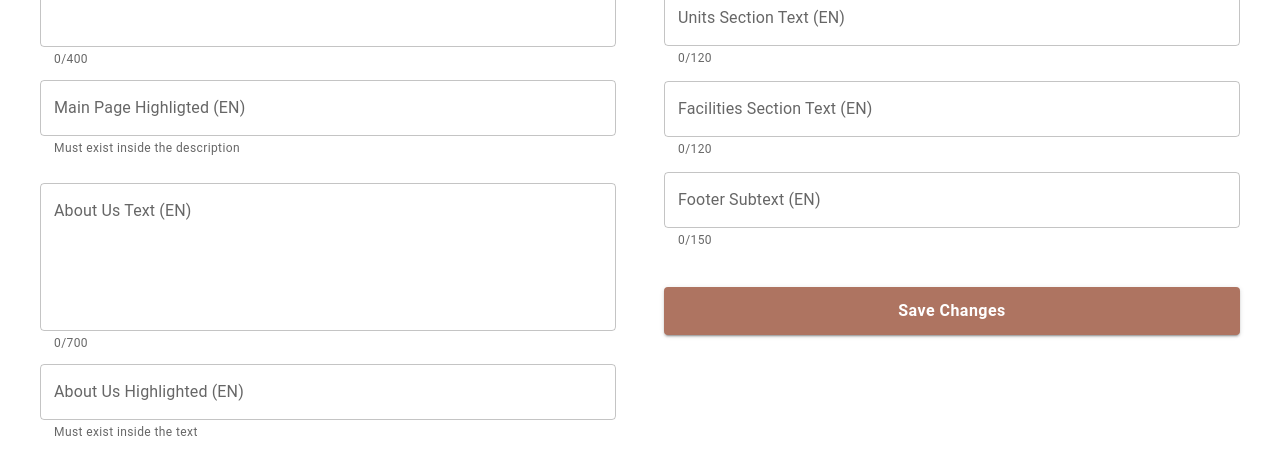
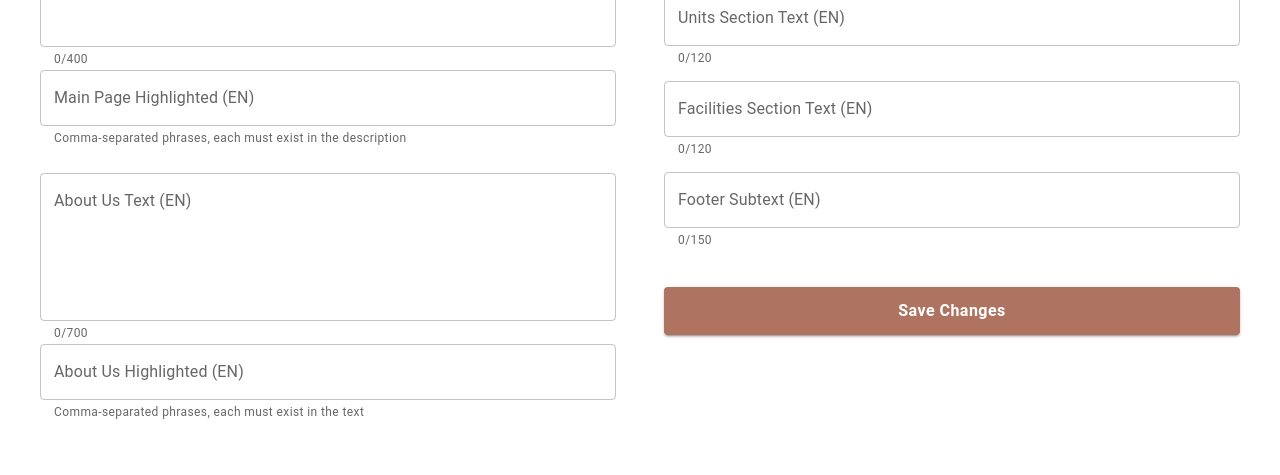
Before and after one commit to ZubalYana/stuffPlace-frontend, a React (Vite) app: page /admin in a window 1280 px wide. Shown: the part 897-1372 px from the top of the page. Built offline with nearby package versions, Linux system fonts and the light colour scheme; no server answers; sample sign-in values are in the browser's storage; a web font is replaced by a local one.

Commit message:
actually highlight the required text

```diff
--- a/src/components/elements/TextControlBlock.tsx
+++ b/src/components/elements/TextControlBlock.tsx
@@ -18,13 +18,16 @@ type LocalizedText = {
 type HighlightedLocalizedText = {
     en: {
         text: string;
-        highlight: string;
+        highlights: string[];
+        highlightsInput: string;
     };
     hu: {
         text: string;
-        highlight: string;
+        highlights: string[];
+        highlightsInput: string;
     };
 };
+
 
 export const TextControlBlock = () => {
     const [lang, setLang] = useState<Lang>("en");
@@ -36,13 +39,13 @@ export const TextControlBlock = () => {
 
     const [mainDescription, setMainDescription] =
         useState<HighlightedLocalizedText>({
-            en: { text: "", highlight: "" },
-            hu: { text: "", highlight: "" },
+            en: { text: "", highlights: [], highlightsInput: "" },
+            hu: { text: "", highlights: [], highlightsInput: "" },
         });
     const [aboutText, setAboutText] =
         useState<HighlightedLocalizedText>({
-            en: { text: "", highlight: "" },
-            hu: { text: "", highlight: "" },
+            en: { text: "", highlights: [], highlightsInput: "" },
+            hu: { text: "", highlights: [], highlightsInput: "" },
         });
     const [advantagesText, setAdvantagesText] =
         useState<LocalizedText>({ en: "", hu: "" });
@@ -53,7 +56,7 @@ export const TextControlBlock = () => {
     const [footerSubtext, setFooterSubtext] =
         useState<LocalizedText>({ en: "", hu: "" });
 
-    const isEmpty = (value: string) => value.trim().length === 0;
+    // const isEmpty = (value: string) => value.trim().length === 0;
 
     const handleSave = async () => {
         setIsSaving(true);
@@ -111,7 +114,17 @@ export const TextControlBlock = () => {
 
             const data = await res.json();
 
-            setMainDescription(data.mainDescription);
+            setMainDescription({
+                en: {
+                    ...data.mainDescription.en,
+                    highlightsInput: data.mainDescription.en.highlights.join(", "),
+                },
+                hu: {
+                    ...data.mainDescription.hu,
+                    highlightsInput: data.mainDescription.hu.highlights.join(", "),
+                },
+            });
+
             setAboutText(data.aboutUsText);
             setAdvantagesText(data.advantagesText);
             setUnitsText(data.unitsText);
@@ -187,28 +200,36 @@ export const TextControlBlock = () => {
                         />
 
                         <TextField
-                            label={`Main Page Highligted (${lang.toUpperCase()})`}
-                            value={mainDescription[lang].highlight}
-                            inputProps={{ maxLength: 80 }}
+                            label={`Main Page Highlighted (${lang.toUpperCase()})`}
+                            placeholder="Comma-separated phrases"
+                            value={mainDescription[lang].highlightsInput}
                             onChange={(e) =>
                                 setMainDescription({
                                     ...mainDescription,
                                     [lang]: {
                                         ...mainDescription[lang],
-                                        highlight: e.target.value,
+                                        highlightsInput: e.target.value,
                                     },
                                 })
                             }
-                            error={
-                                !isEmpty(mainDescription[lang].highlight) &&
-                                !mainDescription[lang].text.includes(
-                                    mainDescription[lang].highlight
-                                )
+                            onBlur={() =>
+                                setMainDescription({
+                                    ...mainDescription,
+                                    [lang]: {
+                                        ...mainDescription[lang],
+                                        highlights: mainDescription[lang].highlightsInput
+                                            .split(",")
+                                            .map(h => h.trim())
+                                            .filter(Boolean),
+                                    },
+                                })
                             }
-                            helperText="Must exist inside the description"
+                            helperText="Comma-separated phrases, each must exist in the description"
                             fullWidth
-                            sx={{ marginTop: '10px' }}
                         />
+
+
+
                     </div>
                     <div className="space-y-3 mt-6">
                         <TextField
@@ -234,27 +255,38 @@ export const TextControlBlock = () => {
 
                         <TextField
                             label={`About Us Highlighted (${lang.toUpperCase()})`}
-                            value={aboutText[lang].highlight}
-                            inputProps={{ maxLength: 100 }}
+                            placeholder="Comma-separated phrases"
+                            value={aboutText[lang].highlightsInput}
                             onChange={(e) =>
                                 setAboutText({
                                     ...aboutText,
                                     [lang]: {
                                         ...aboutText[lang],
-                                        highlight: e.target.value,
+                                        highlightsInput: e.target.value,
                                     },
                                 })
                             }
-                            error={
-                                !isEmpty(aboutText[lang].highlight) &&
-                                !aboutText[lang].text.includes(
-                                    aboutText[lang].highlight
-                                )
+                            onBlur={() =>
+                                setAboutText({
+                                    ...aboutText,
+                                    [lang]: {
+                                        ...aboutText[lang],
+                                        highlights: aboutText[lang].highlightsInput
+                                            .split(",")
+                                            .map(h => h.trim())
+                                            .filter(Boolean),
+                                    },
+                                })
                             }
-                            helperText="Must exist inside the text"
+                            error={aboutText[lang].highlights.some(
+                                h => !aboutText[lang].text.includes(h)
+                            )}
+                            helperText="Comma-separated phrases, each must exist in the text"
                             fullWidth
-                            sx={{ marginTop: '10px' }}
                         />
+
+
+
                     </div>
                 </div>
 
--- a/src/components/pages/AboutUsPage.tsx
+++ b/src/components/pages/AboutUsPage.tsx
@@ -1,14 +1,25 @@
 import { Phone, Search } from "lucide-react";
 import { useState, useEffect } from 'react';
 export function AboutUs() {
-    const [aboutUsText, setAboutText] = useState('');
+    const [aboutUsText, setAboutText] = useState<{
+        text: string;
+        highlights: string[];
+    }>({
+        text: "",
+        highlights: [],
+    });
+
     const fetchText = async () => {
         try {
             const res = await fetch('http://localhost:5000/text')
             if (!res.ok) throw new Error("Failed to fetch text");
             const data = await res.json();
 
-            setAboutText(data.aboutUsText.en.text);
+            setAboutText({
+                text: data.aboutUsText.en.text,
+                highlights: data.aboutUsText.en.highlights,
+            });
+
         } catch (err) {
             console.log('Error fetching text:', err)
         }
@@ -17,10 +28,30 @@ export function AboutUs() {
     useEffect(() => {
         fetchText();
     }, []);
+
+    const renderText = (text: string, highlights: string[]) => {
+        if (!highlights.length) return text;
+
+        const escaped = highlights.map(h =>
+            h.replace(/[.*+?^${}()|[\]\\]/g, "\\$&")
+        );
+
+        const regex = new RegExp(`(${escaped.join("|")})`, "gi");
+
+        return text.split(regex).map((part, i) =>
+            highlights.some(h => h.toLowerCase() === part.toLowerCase()) ? (
+                <span key={i} className="text-black font-semibold">
+                    {part}
+                </span>
+            ) : (
+                <span key={i}>{part}</span>
+            )
+        );
+    };
     return (
         <div className="w-full h-screen p-4 lg:p-10 flex flex-col items-center relative">
             <h2 className="text-[24px] md:text-[32px] lg:text-[42px] text-[#1E1E1E] font-bold">About Us</h2>
-            <p className="text-[12px] xs:text-[13px] w-full md:text-[14px] lg:max-xl:text-[20px] font-light md:w-[85%] xl:w-full text-center" style={{ whiteSpace: "pre-wrap" }}>{aboutUsText}</p>
+            <p className="text-[12px] xs:text-[13px] w-full md:text-[14px] lg:max-xl:text-[20px] font-light md:w-[85%] xl:w-full text-center" style={{ whiteSpace: "pre-wrap" }}>{renderText(aboutUsText.text, aboutUsText.highlights)}</p>
 
             <div className="w-full md:w-auto flex flex-col md:flex-row items-center gap-4 mt-5 md:gap-8 md:mt-8 relative z-20">
 
--- a/src/components/pages/MainPage.tsx
+++ b/src/components/pages/MainPage.tsx
@@ -12,7 +12,14 @@ type MainPageProps = {
     isMenuOpen: boolean
 }
 export function MainPage({ refs, toggleMenu, isMenuOpen }: MainPageProps) {
-    const [mainDescription, setMainDescription] = useState('')
+    const [mainDescription, setMainDescription] = useState<{
+        text: string;
+        highlights: string[];
+    }>({
+        text: "",
+        highlights: [],
+    });
+
     const scrollToUnits = () => {
         refs.unitsRef.current?.scrollIntoView({ behavior: 'smooth' });
     };
@@ -26,7 +33,11 @@ export function MainPage({ refs, toggleMenu, isMenuOpen }: MainPageProps) {
             if (!res.ok) throw new Error("Failed to fetch text");
             const data = await res.json();
 
-            setMainDescription(data.mainDescription.en.text);
+            setMainDescription({
+                text: data.mainDescription.en.text,
+                highlights: data.mainDescription.en.highlights,
+            });
+
         } catch (err) {
             console.log('Error fetching text:', err)
         }
@@ -35,6 +46,35 @@ export function MainPage({ refs, toggleMenu, isMenuOpen }: MainPageProps) {
     useEffect(() => {
         fetchText();
     }, []);
+
+    function renderHighlightedText(
+        text: string,
+        highlights: string[]
+    ) {
+        if (!highlights.length) return text;
+
+        const escaped = highlights.map(h =>
+            h.replace(/[.*+?^${}()|[\]\\]/g, "\\$&")
+        );
+
+        const regex = new RegExp(`(${escaped.join("|")})`, "gi");
+
+        return text.split(regex).map((part, index) =>
+            highlights.some(
+                h => part.toLowerCase() === h.toLowerCase()
+            ) ? (
+                <span
+                    key={index}
+                    className="text-black font-semibold"
+                >
+                    {part}
+                </span>
+            ) : (
+                <span key={index}>{part}</span>
+            )
+        );
+    }
+
     return (
         <div className="w-full h-screen p-4 lg:p-10">
             <div className="z-20 relative">
@@ -44,9 +84,18 @@ export function MainPage({ refs, toggleMenu, isMenuOpen }: MainPageProps) {
 
                     <h1 className="w-full text-[24px] xs:text-[27px] md:text-[42px] lg:text-[64px] md:w-[90%] lg:max-xl:w-[70%] xl:w-[60%] xl:text-[64px] text-center font-bold text-[#1E1E1E] leading-[1.2] relative z-20">Strategic Location and Modern Living in <span className="text-[#AE7461]">Budapest</span></h1>
                     <div className="w-full flex flex-col items-center mt-3 relative z-20">
-                        <p className="text-[12px] xs:text-[13px] w-full md:text-[14px] lg:max-xl:text-[20px] font-light md:w-[85%] xl:w-[65%] text-center" style={{ whiteSpace: "pre-wrap" }}>
-                            {mainDescription}
+                        <p
+                            className="text-[12px] xs:text-[13px] w-full md:text-[14px]
+               lg:max-xl:text-[20px] font-light md:w-[85%]
+               xl:w-[65%] text-center"
+                            style={{ whiteSpace: "pre-wrap" }}
+                        >
+                            {renderHighlightedText(
+                                mainDescription.text,
+                                mainDescription.highlights
+                            )}
                         </p>
+
                     </div>
 
                     <div className="w-full md:w-auto flex flex-col md:flex-row items-center gap-4 mt-5 md:gap-8 md:mt-12 relative z-20">
```
